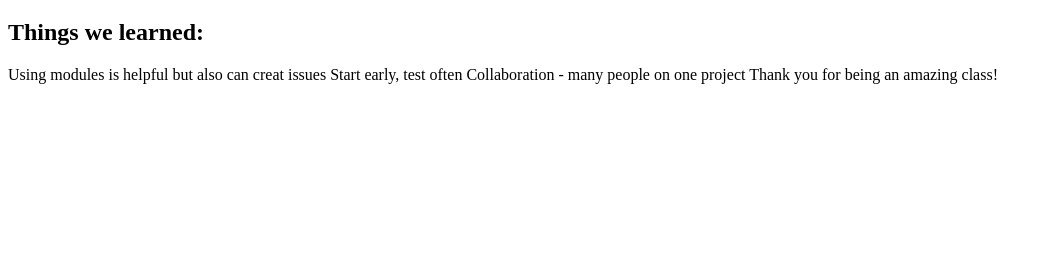
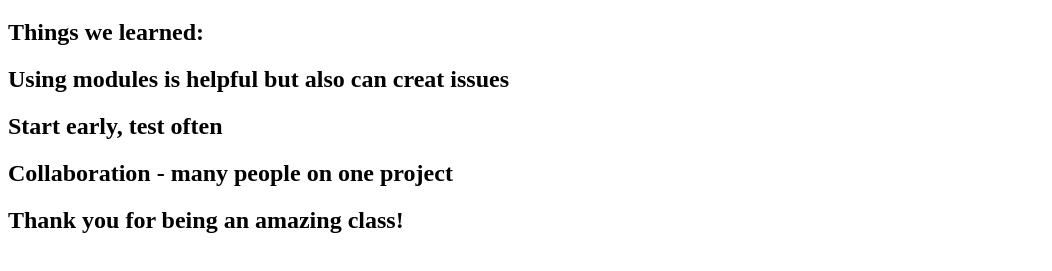
Before and after one commit to Codymlakin/DockerProject3, a website: page index.html in a window 1280 px wide. Shown: the part 61-332 px from the top of the page, without its empty margins (0-1052 px from the left). Drawn offline with Linux system fonts and the light colour scheme.

Commit message:
Pipeline change

```diff
--- a/index.html
+++ b/index.html
@@ -7,13 +7,13 @@
 <body>
     <h1> Team 2 Website</h1>
     <h2> Things we learned:</h2>
-    </h2> Using modules is helpful but also can creat issues </h2>
+    <h2> Using modules is helpful but also can creat issues </h2>
 
-    </h2> Start early, test often </h2>
+    <h2> Start early, test often </h2>
 
-    </h2> Collaboration - many people on one project </h2>
+    <h2> Collaboration - many people on one project </h2>
 
-    </h2> Thank you for being an amazing class! </h2>
+    <h2> Thank you for being an amazing class! </h2>
 
 </body>
 </html>
```
